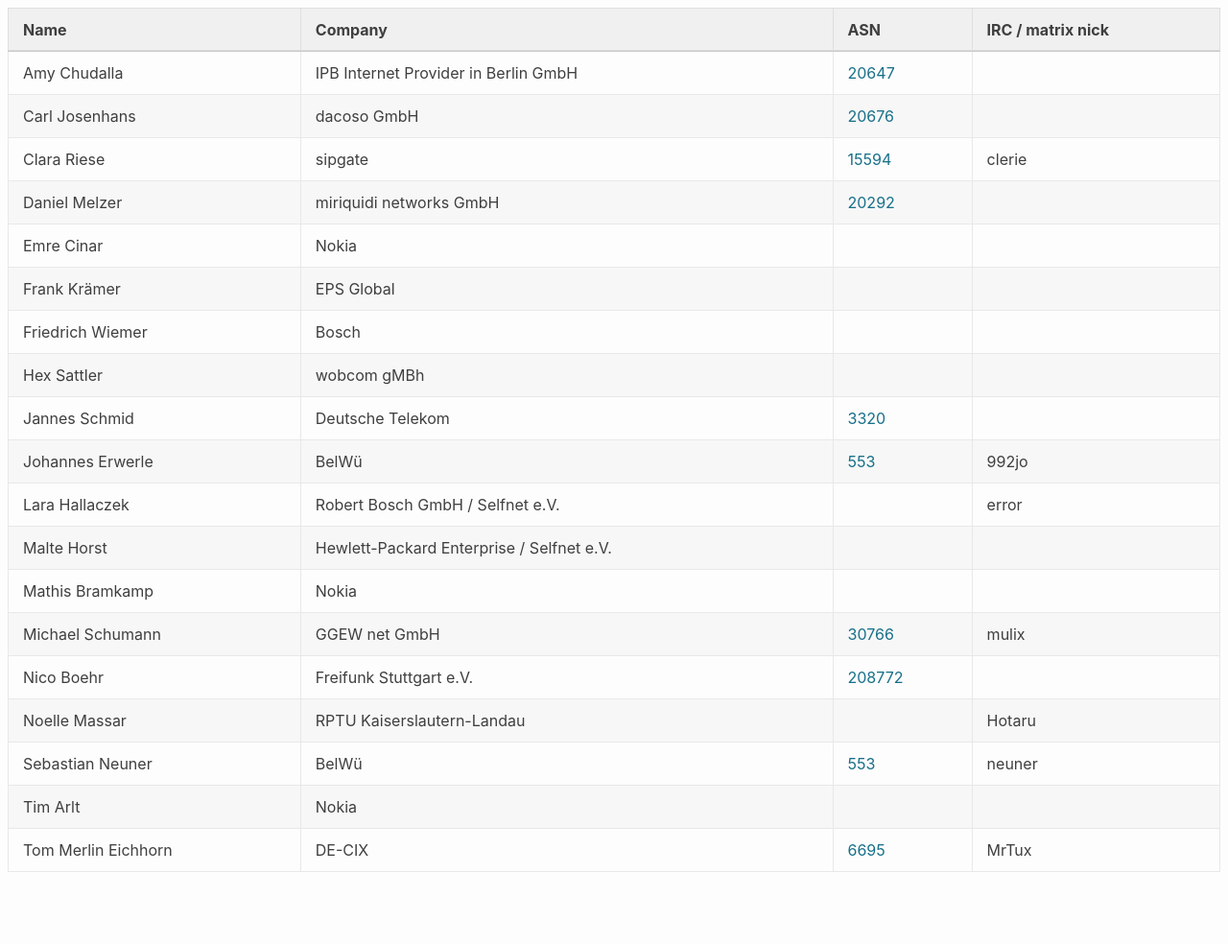
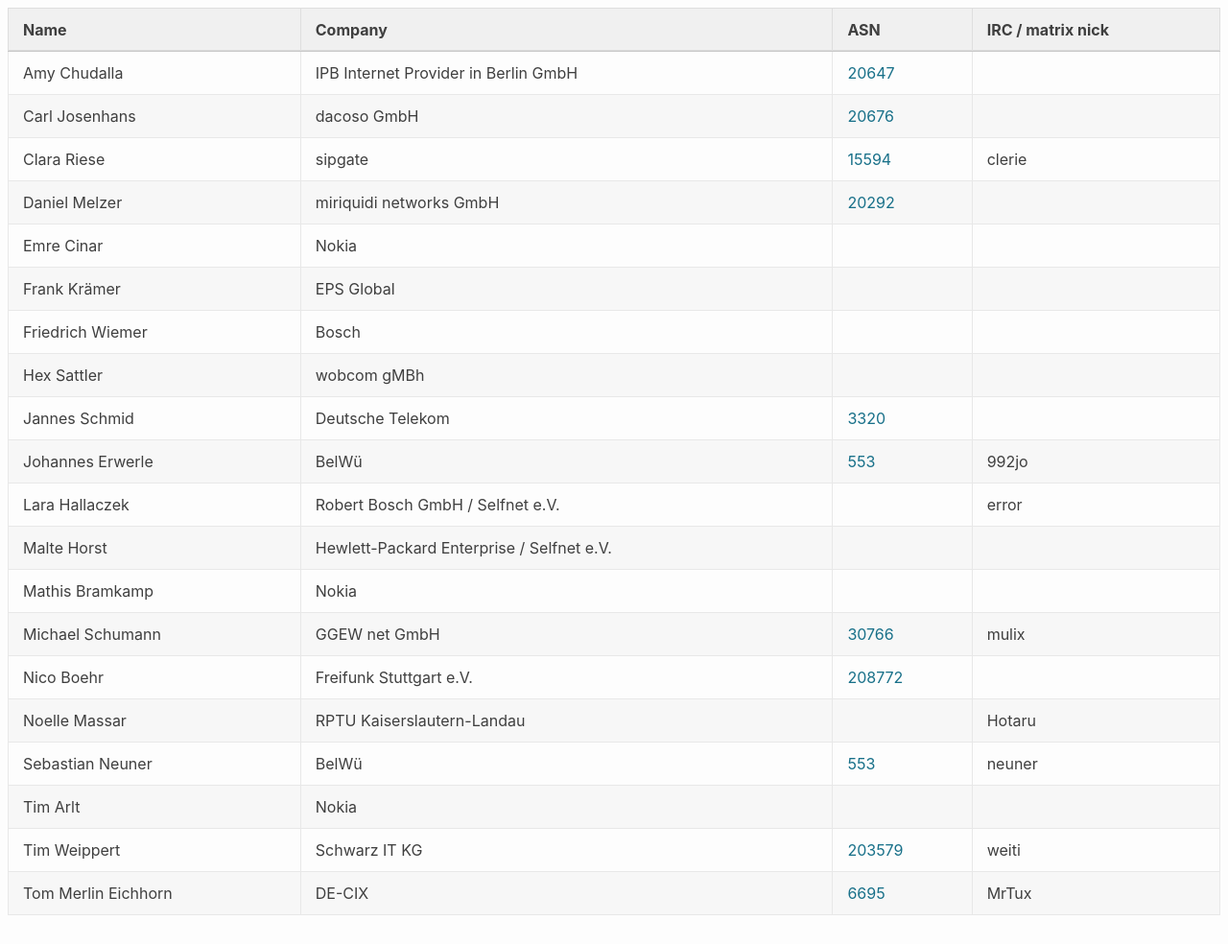
Before and after one commit to denog/pretix-attendeelist, a Jekyll site: the page built from denogmeetup25-06/index.markdown, in a window 1280 px wide and 984 px high. Shown: the whole window at 96% size. Built offline with Jekyll 4.4.1, drawn with Linux system fonts in a browser that asks for light colours.

Commit message:
Latest data: Tue Jun  3 08:52:18 UTC 2025

```diff
--- a/_data/attendees_denogmeetup25-06.json
+++ b/_data/attendees_denogmeetup25-06.json
@@ -108,6 +108,12 @@
     "asn": null
   },
   {
+    "name": "Tim Weippert",
+    "company": "Schwarz IT KG",
+    "irc": "weiti",
+    "asn": "203579"
+  },
+  {
     "name": "Tom Merlin Eichhorn",
     "company": "DE-CIX",
     "irc": "MrTux",
```
